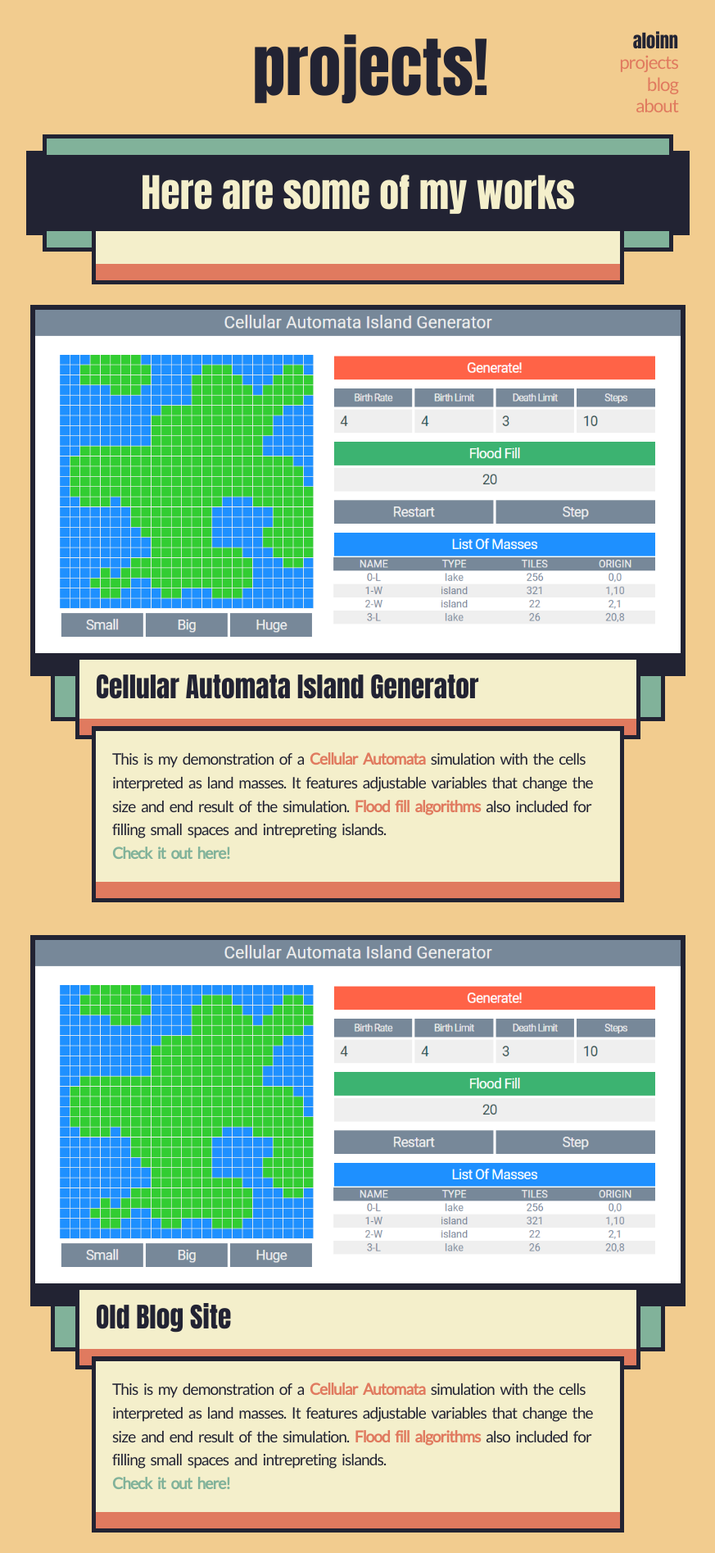
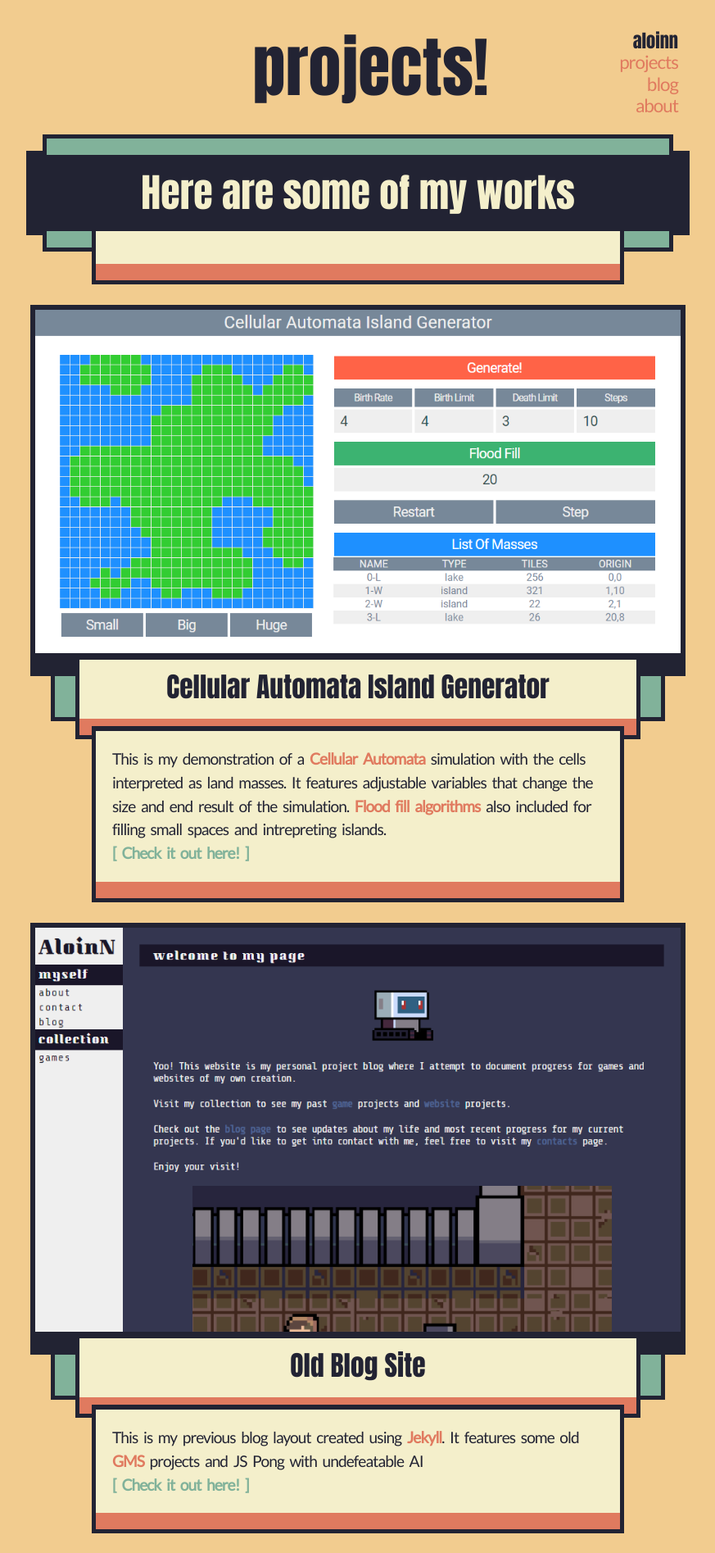
Before and after one commit to Aloinn/BLOG, a Jekyll site: the page built from assets/pages/projects.html, in a window 1280 px wide. Shown: the whole page at 82% size, without its empty margins (203-1076 px from the left). Built offline with Jekyll 4.4.1, drawn with Linux system fonts in a browser that asks for light colours.

Commit message:
Added entry

```diff
--- a/_proj/CellularAutomata.html
+++ b/_proj/CellularAutomata.html
@@ -1,8 +1,9 @@
 ---
 picture: "/assets/images/CA-islands.png"
 name:  "Cellular Automata Island Generator"
+link: "/index.html"
 ---
 This is my demonstration of a <b>Cellular Automata</b> simulation with the cells
 interpreted as land masses. It features adjustable variables that change the size and end result
 of the simulation. <b>Flood fill algorithms</b> also included for filling small spaces and intrepreting
-islands. </br><b><a href="#">Check it out here!</a></b>
+islands.
--- a/assets/pages/projects.html
+++ b/assets/pages/projects.html
@@ -16,15 +16,17 @@
 <div class="container-image s3">
 <img src="{{ a.picture }}">
 </div>
-<div class="container md2">
+<div class="container">
   <div class="mini-container">
-    <p class="textbox bold text-medium s1 bgpale">
+    <p class="textbox bold text-medium text-center s1 bgpale">
       {{ a.name }}
     </p>
   </div>
 
   <p class="textbox mun1 s1 text-small small bgpale">
     {{ a.content }}
+    </br><b><a href="{{ a.link }}">[ Check it out here! ]</a></b>
   </p>
+
 </div>
 {% endfor %}
```
Also changed, not shown: _proj/OldSite.html (+3 -5 lines), assets/images/IMG_4867.jpg (deleted).
